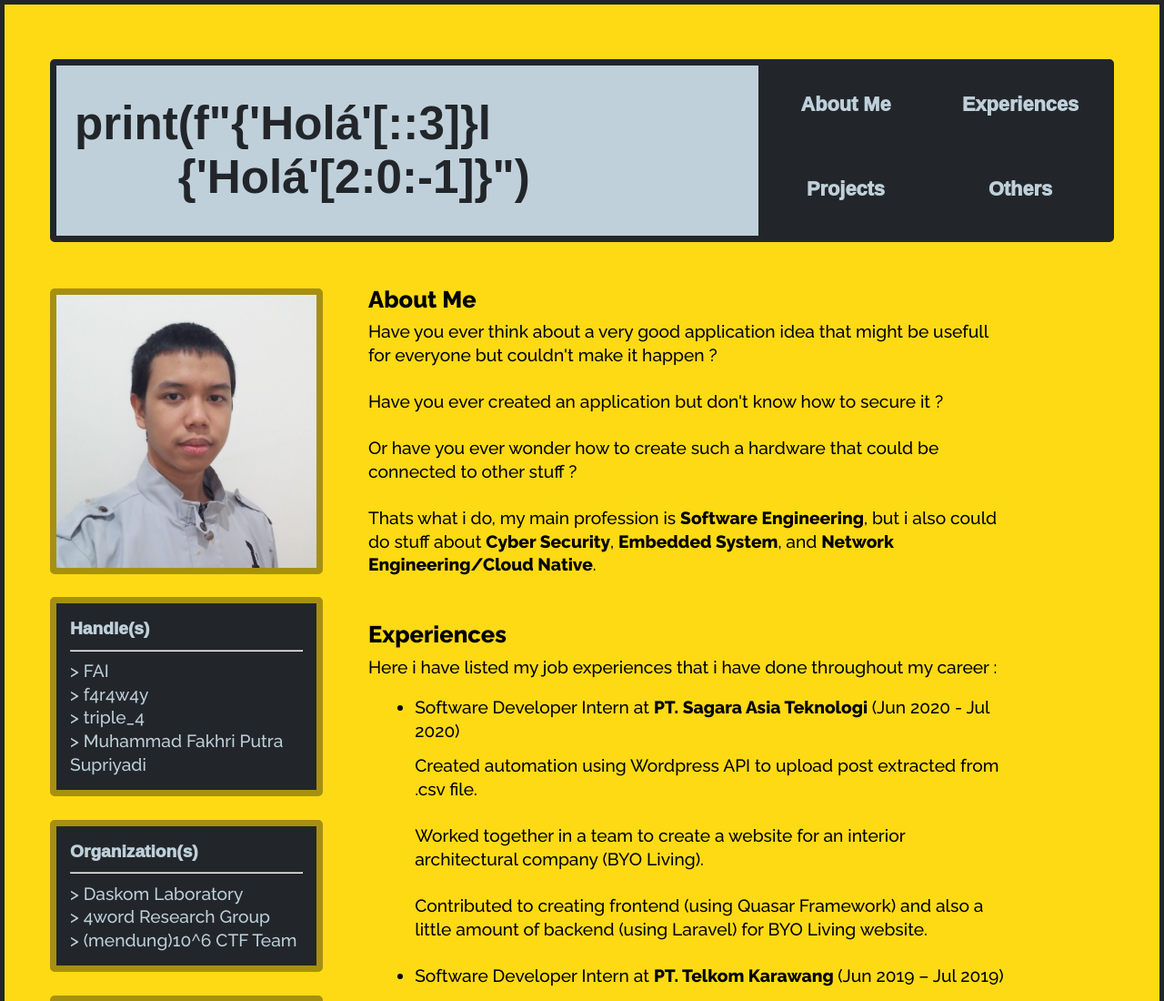
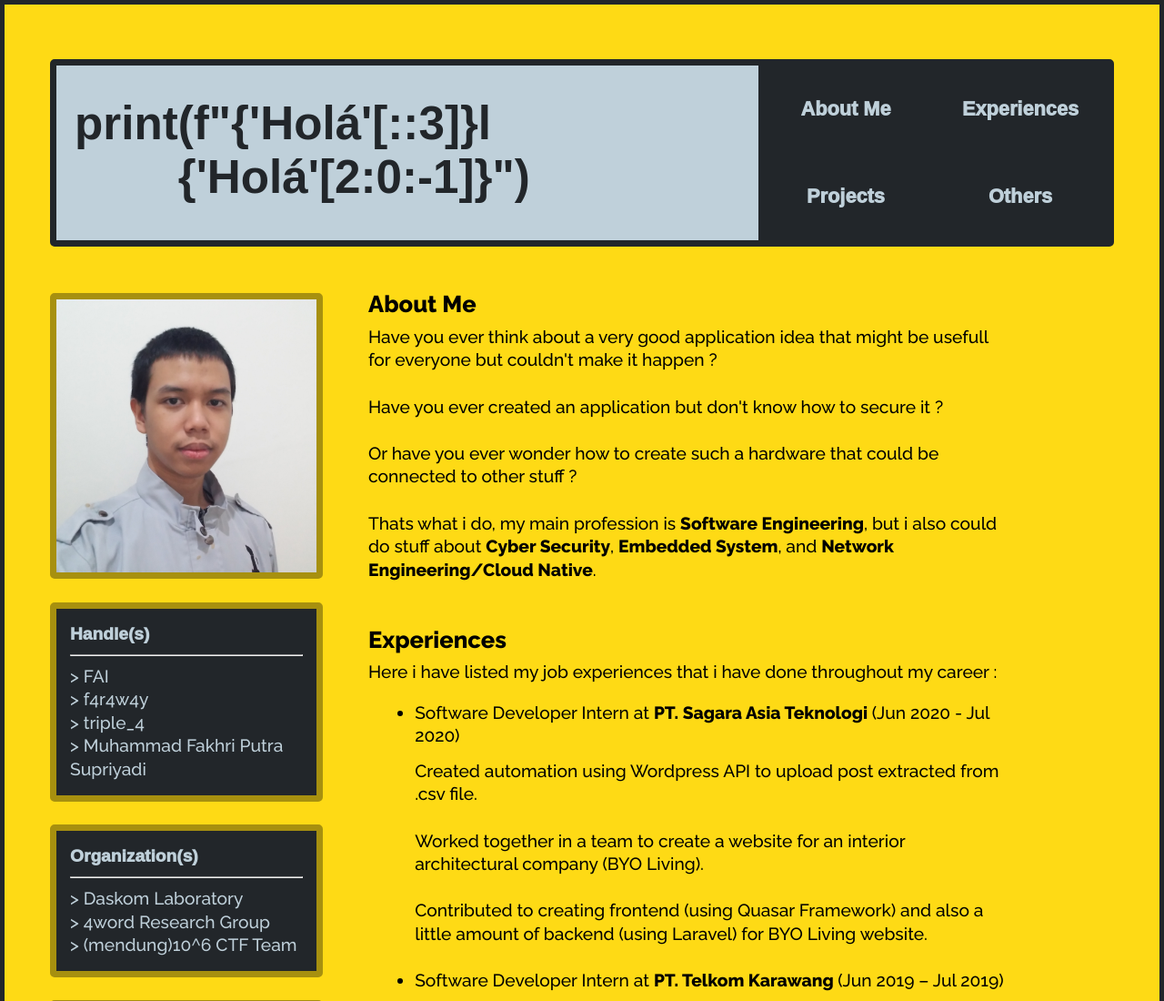
Before and after one commit to fakhrip/Bangkit_Web_Assigment, a plain HTML site: page index.html in a window 1280 px wide. Shown: the top 1100 px of the page at 91% size. Drawn offline with Linux system fonts and the light colour scheme; a web font is replaced by a local one.

Commit message:
update line height

```diff
--- a/index.html
+++ b/index.html
@@ -92,7 +92,7 @@
         height: 100%;
         width: 50%;
         color: #BFD0DA;
-        line-height: 85px;
+        line-height: calc(15vw * 50/100);
         text-align: center;
         text-decoration: none;
         background-color: #22262A;
```
